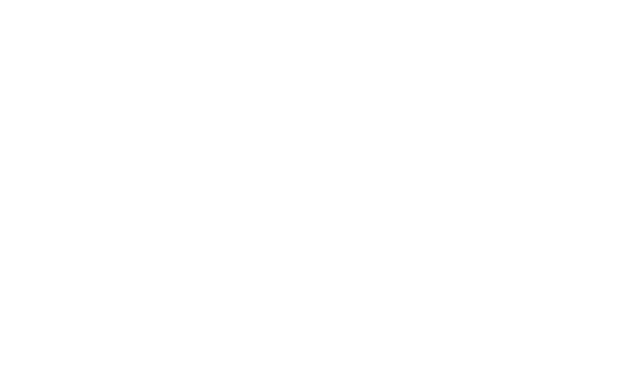
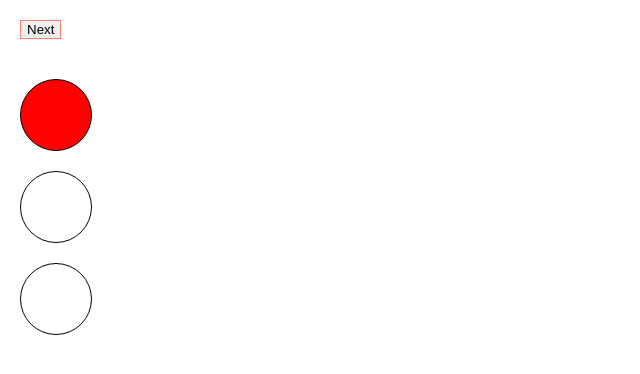
Before and after one commit to thanhsonnguyen-gif/MindX-CIJS73, a React (Create React App) app in the folder session-tree/: page / in a window 1280 px wide. Shown: the top 374 px of the page, without its empty margins (0-640 px from the left). Built offline with nearby package versions, Linux system fonts and the light colour scheme.

Commit message:
update bai 5

```diff
--- a/session-tree/src/App.js
+++ b/session-tree/src/App.js
@@ -1,9 +1,9 @@
 import "./App.css";
-import Test from "./Test";
+import TrafficLight from "./session-5";
 
 
 function App() {
-  return <Test />
+  return <TrafficLight />
 }
 
 export default App;
--- a/session-tree/src/session-5.css
+++ b/session-tree/src/session-5.css
@@ -0,0 +1,14 @@
+.light{
+    width: 70px;
+    height: 70px;
+    border: 1px solid black;
+    border-radius: 50%;
+    margin: 20px;
+}
+
+#btnTraffic{
+    width: auto;
+    height: auto;
+    border: 1px solid salmon;
+    margin: 20px;
+}
--- a/session-tree/src/session-5.js
+++ b/session-tree/src/session-5.js
@@ -0,0 +1,27 @@
+import {useState} from 'react'
+import './session-5.css'
+
+const TrafficLight = () =>{
+
+    const [statering,setStatering]= useState(0);
+
+    const TrafficSignal = () =>{
+        if (statering === 2) {
+            setStatering(0);
+        }
+        else {
+            setStatering(statering+1)
+        }
+    }
+
+    return (
+        <div>
+            <div><button onClick={TrafficSignal} id="btnTraffic">Next</button></div>
+            <div className='light' style={{background: statering=== 0 ? 'red': null}}></div>
+            <div className='light' style={{background: statering=== 1 ? 'yellow': null}}></div>
+            <div className='light' style={{background: statering=== 2 ? 'green': null}}></div>
+        </div>
+    )
+}
+
+export default TrafficLight;
```
Also changed, not shown: session-tree/src/App.css (line endings or trailing spaces).
